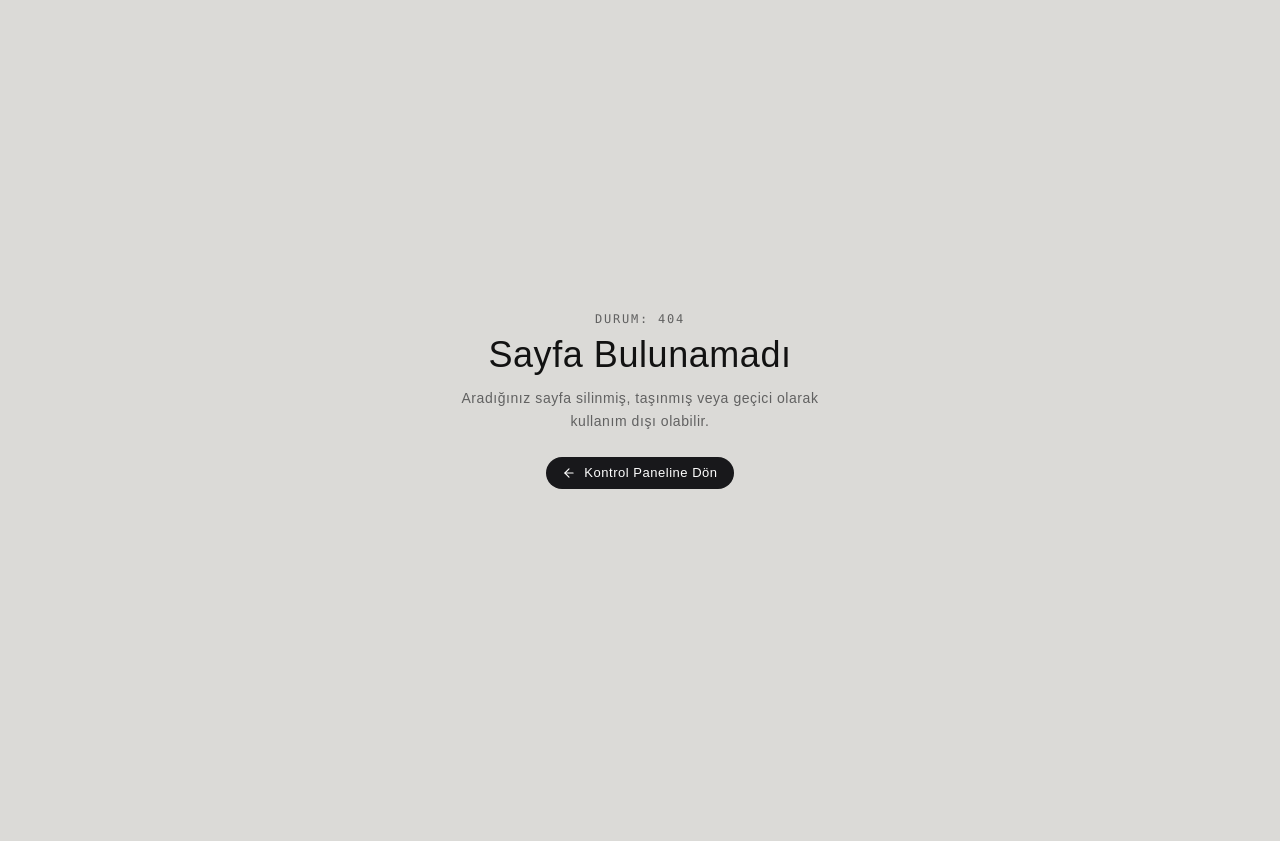
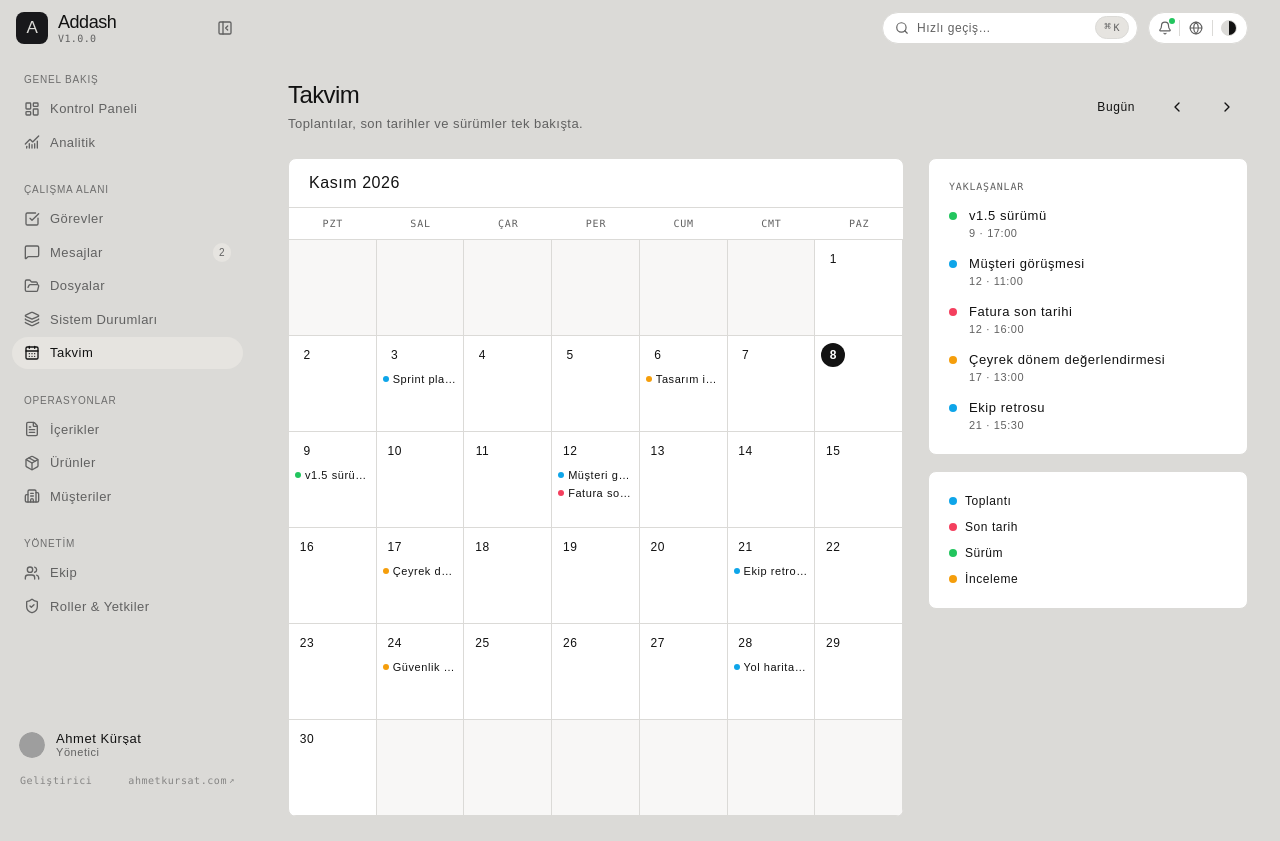
Before and after one commit to kursatdemirdelen/addash-template, a Next.js app: page /calendar in a window 1280 px wide. Before the commit this address had no page. Before the commit the page ends 800 px from the top, so only its background shows below. Built offline with nearby package versions, Linux system fonts and the light colour scheme; grey boxes are pictures that could not be loaded; a web font is replaced by a local one.

Commit message:
Takvim sayfası eklendi: aylık görünüm, bugün vurgusu, yaklaşan etkinlikler, iki dilli

```diff
--- /dev/null
+++ b/src/app/(dashboard)/calendar/page.tsx
@@ -0,0 +1,11 @@
+import type { Metadata } from "next";
+import { CalendarPage } from "@/features/calendar/components/calendar-page";
+
+export const metadata: Metadata = {
+  title: "Takvim",
+  description: "Toplantılar, son tarihler ve sürümler için aylık takvim.",
+};
+
+export default function Page() {
+  return <CalendarPage />;
+}
--- a/src/components/layout/command-menu.tsx
+++ b/src/components/layout/command-menu.tsx
@@ -14,6 +14,7 @@ import {
   Users,
   ShieldCheck,
   Bell,
+  CalendarDays,
   Settings,
   UserPlus,
   Plus,
@@ -127,6 +128,14 @@ const COMMAND_ITEMS: CommandItem[] = [
     href: "/notifications",
     icon: Bell,
     keywords: ["alerts", "updates", "bildirim"],
+  },
+  {
+    id: "nav-calendar",
+    title: "Calendar & Events",
+    category: "Navigation",
+    href: "/calendar",
+    icon: CalendarDays,
+    keywords: ["schedule", "meetings", "events", "takvim", "etkinlik"],
   },
   {
     id: "nav-settings",
--- a/src/components/navigation/breadcrumbs.tsx
+++ b/src/components/navigation/breadcrumbs.tsx
@@ -28,6 +28,7 @@ export function Breadcrumbs({ customSegments, className }: BreadcrumbsProps) {
     roles: t.nav.roles,
     notifications: t.nav.notifications,
     settings: t.nav.settings,
+    calendar: t.nav.calendar,
     profile: t.settings.tabs.profile,
     account: t.settings.tabs.account,
     new: t.common.create,
--- a/src/config/navigation.ts
+++ b/src/config/navigation.ts
@@ -10,6 +10,7 @@ import {
   Building2,
   Users,
   ShieldCheck,
+  CalendarDays,
 } from "lucide-react";
 import { NavSectionConfig } from "@/types/navigation";
 import { Dictionary } from "@/locales/types";
@@ -31,6 +32,7 @@ export function getNavigationConfig(t: Dictionary): NavSectionConfig[] {
         { title: t.nav.messages, href: "/messages", icon: MessageSquare, badge: "2" },
         { title: t.nav.files, href: "/files", icon: FolderOpen },
         { title: t.nav.states, href: "/states", icon: Layers },
+        { title: t.nav.calendar, href: "/calendar", icon: CalendarDays },
       ],
     },
     {
--- /dev/null
+++ b/src/features/calendar/components/calendar-page.tsx
@@ -0,0 +1,144 @@
+"use client";
+
+import * as React from "react";
+import { ChevronLeft, ChevronRight } from "lucide-react";
+import { PageContainer } from "@/components/layout/page-container";
+import { PageHeader } from "@/components/layout/page-header";
+import { Card } from "@/components/ui/card";
+import { Button } from "@/components/ui/button";
+import { cn } from "@/lib/utils";
+import { useTranslation } from "@/hooks/use-translation";
+import { getMockCalendarEvents, type CalendarEventType } from "@/lib/mock-data/calendar";
+
+const DOT: Record<CalendarEventType, string> = {
+  meeting: "bg-sky",
+  deadline: "bg-rose",
+  release: "bg-moss",
+  review: "bg-amber",
+};
+
+export function CalendarPage() {
+  const { t, locale } = useTranslation();
+  const [offset, setOffset] = React.useState(0);
+  const events = React.useMemo(() => getMockCalendarEvents(locale), [locale]);
+
+  const now = new Date();
+  const month = new Date(now.getFullYear(), now.getMonth() + offset, 1);
+  const daysInMonth = new Date(month.getFullYear(), month.getMonth() + 1, 0).getDate();
+  const leading = (month.getDay() + 6) % 7; // weeks start on Monday
+  const cells = Array.from({ length: Math.ceil((leading + daysInMonth) / 7) * 7 }, (_, i) => {
+    const day = i - leading + 1;
+    return day >= 1 && day <= daysInMonth ? day : null;
+  });
+  const isToday = (day: number) => offset === 0 && day === now.getDate();
+
+  const weekdays = Array.from({ length: 7 }, (_, i) =>
+    new Intl.DateTimeFormat(locale, { weekday: "short" }).format(new Date(2024, 0, 1 + i)),
+  );
+  const title = new Intl.DateTimeFormat(locale, { month: "long", year: "numeric" }).format(month);
+  const upcoming = events.filter((e) => offset !== 0 || e.day >= now.getDate()).slice(0, 5);
+
+  return (
+    <PageContainer className="space-y-6">
+      <PageHeader
+        title={t.calendar.title}
+        description={t.calendar.description}
+        action={
+          <div className="flex items-center gap-2">
+            <Button variant="outline" size="sm" onClick={() => setOffset(0)}>
+              {t.calendar.today}
+            </Button>
+            <Button variant="outline" size="sm" aria-label={t.calendar.previous} onClick={() => setOffset((o) => o - 1)}>
+              <ChevronLeft className="h-4 w-4" />
+            </Button>
+            <Button variant="outline" size="sm" aria-label={t.calendar.next} onClick={() => setOffset((o) => o + 1)}>
+              <ChevronRight className="h-4 w-4" />
+            </Button>
+          </div>
+        }
+      />
+
+      <div className="grid gap-6 lg:grid-cols-[1fr_320px]">
+        <Card className="overflow-hidden">
+          <p className="border-b border-parchment px-5 py-3 font-serif text-[16px] capitalize text-ink">{title}</p>
+          <div className="grid grid-cols-7 border-b border-parchment/60 text-center">
+            {weekdays.map((d) => (
+              <p key={d} className="py-2 text-[10px] font-mono uppercase tracking-[0.08em] text-smoke">
+                {d}
+              </p>
+            ))}
+          </div>
+          <div className="grid grid-cols-7">
+            {cells.map((day, i) => {
+              const dayEvents = day ? events.filter((e) => e.day === day) : [];
+              return (
+                <div
+                  key={i}
+                  className={cn(
+                    "min-h-20 border-b border-r border-parchment/60 p-1.5 sm:min-h-24",
+                    !day && "bg-sand/30",
+                  )}
+                >
+                  {day && (
+                    <>
+                      <span
+                        className={cn(
+                          "inline-flex h-6 w-6 items-center justify-center rounded-full text-[12px] text-ink",
+                          isToday(day) && "bg-ink font-semibold text-paper",
+                        )}
+                      >
+                        {day}
+                      </span>
+                      <ul className="mt-1 space-y-0.5">
+                        {dayEvents.slice(0, 2).map((e) => (
+                          <li key={e.id} className="flex items-center gap-1 truncate text-[11px] text-ink">
+                            <span className={cn("h-1.5 w-1.5 shrink-0 rounded-full", DOT[e.type])} />
+                            <span className="hidden truncate sm:inline">{e.title}</span>
+                          </li>
+                        ))}
+                        {dayEvents.length > 2 && <li className="text-[10px] text-smoke">+{dayEvents.length - 2}</li>}
+                      </ul>
+                    </>
+                  )}
+                </div>
+              );
+            })}
+          </div>
+        </Card>
+
+        <div className="space-y-4">
+          <Card className="p-5">
+            <p className="mb-3 text-[10px] font-mono uppercase tracking-[0.08em] text-smoke">{t.calendar.upcoming}</p>
+            {upcoming.length === 0 ? (
+              <p className="text-[13px] text-smoke">{t.calendar.noEvents}</p>
+            ) : (
+              <ul className="space-y-3">
+                {upcoming.map((e) => (
+                  <li key={e.id} className="flex items-start gap-3">
+                    <span className={cn("mt-1.5 h-2 w-2 shrink-0 rounded-full", DOT[e.type])} />
+                    <div className="min-w-0">
+                      <p className="truncate text-[13px] text-ink">{e.title}</p>
+                      <p className="text-[11px] text-smoke">
+                        {e.day} · {e.time}
+                      </p>
+                    </div>
+                  </li>
+                ))}
+              </ul>
+            )}
+          </Card>
+          <Card className="p-5">
+            <ul className="space-y-2">
+              {(Object.keys(DOT) as CalendarEventType[]).map((type) => (
+                <li key={type} className="flex items-center gap-2 text-[12px] text-ink">
+                  <span className={cn("h-2 w-2 rounded-full", DOT[type])} />
+                  {t.calendar.types[type]}
+                </li>
+              ))}
+            </ul>
+          </Card>
+        </div>
+      </div>
+    </PageContainer>
+  );
+}
--- /dev/null
+++ b/src/lib/mock-data/calendar.ts
@@ -0,0 +1,52 @@
+import type { Locale } from "@/locales/types";
+
+export type CalendarEventType = "meeting" | "deadline" | "release" | "review";
+
+export interface CalendarEvent {
+  id: string;
+  day: number;
+  time: string;
+  type: CalendarEventType;
+  title: string;
+}
+
+const titles: Record<Locale, string[]> = {
+  en: [
+    "Sprint planning",
+    "Design review",
+    "Release v1.5",
+    "Client call",
+    "Invoice deadline",
+    "Quarterly review",
+    "Team retro",
+    "Security audit",
+    "Roadmap sync",
+  ],
+  tr: [
+    "Sprint planlaması",
+    "Tasarım incelemesi",
+    "v1.5 sürümü",
+    "Müşteri görüşmesi",
+    "Fatura son tarihi",
+    "Çeyrek dönem değerlendirmesi",
+    "Ekip retrosu",
+    "Güvenlik denetimi",
+    "Yol haritası toplantısı",
+  ],
+};
+
+const slots: Pick<CalendarEvent, "day" | "time" | "type">[] = [
+  { day: 3, time: "10:00", type: "meeting" },
+  { day: 6, time: "14:30", type: "review" },
+  { day: 9, time: "17:00", type: "release" },
+  { day: 12, time: "11:00", type: "meeting" },
+  { day: 12, time: "16:00", type: "deadline" },
+  { day: 17, time: "13:00", type: "review" },
+  { day: 21, time: "15:30", type: "meeting" },
+  { day: 24, time: "10:30", type: "review" },
+  { day: 28, time: "09:30", type: "meeting" },
+];
+
+export function getMockCalendarEvents(locale: Locale): CalendarEvent[] {
+  return slots.map((slot, index) => ({ id: `e${index}`, title: titles[locale][index], ...slot }));
+}
--- a/src/locales/en.ts
+++ b/src/locales/en.ts
@@ -59,6 +59,7 @@ export const en: Dictionary = {
     notifications: "Notifications",
     settings: "Settings",
     states: "System States",
+    calendar: "Calendar",
   },
   dashboard: {
     goodMorning: "Good morning",
@@ -475,4 +476,19 @@ export const en: Dictionary = {
       button: "Throw Controlled Error",
     },
   },
+  calendar: {
+    title: "Calendar",
+    description: "Meetings, deadlines and releases at a glance.",
+    today: "Today",
+    previous: "Previous month",
+    next: "Next month",
+    upcoming: "Upcoming",
+    noEvents: "Nothing scheduled.",
+    types: {
+      meeting: "Meeting",
+      deadline: "Deadline",
+      release: "Release",
+      review: "Review",
+    },
+  },
 };
--- a/src/locales/tr.ts
+++ b/src/locales/tr.ts
@@ -59,6 +59,7 @@ export const tr: Dictionary = {
     notifications: "Bildirimler",
     settings: "Ayarlar",
     states: "Sistem Durumları",
+    calendar: "Takvim",
   },
   dashboard: {
     goodMorning: "Günaydın",
@@ -475,4 +476,19 @@ export const tr: Dictionary = {
       button: "Kontrollü Test Hatası Fırlat",
     },
   },
+  calendar: {
+    title: "Takvim",
+    description: "Toplantılar, son tarihler ve sürümler tek bakışta.",
+    today: "Bugün",
+    previous: "Önceki ay",
+    next: "Sonraki ay",
+    upcoming: "Yaklaşanlar",
+    noEvents: "Planlanmış bir şey yok.",
+    types: {
+      meeting: "Toplantı",
+      deadline: "Son tarih",
+      release: "Sürüm",
+      review: "İnceleme",
+    },
+  },
 };
--- a/src/locales/types.ts
+++ b/src/locales/types.ts
@@ -66,6 +66,7 @@ export interface Dictionary {
     notifications: string;
     settings: string;
     states: string;
+    calendar: string;
   };
   dashboard: {
     goodMorning: string;
@@ -482,4 +483,19 @@ export interface Dictionary {
       button: string;
     };
   };
+  calendar: {
+    title: string;
+    description: string;
+    today: string;
+    previous: string;
+    next: string;
+    upcoming: string;
+    noEvents: string;
+    types: {
+      meeting: string;
+      deadline: string;
+      release: string;
+      review: string;
+    };
+  };
 }
```
